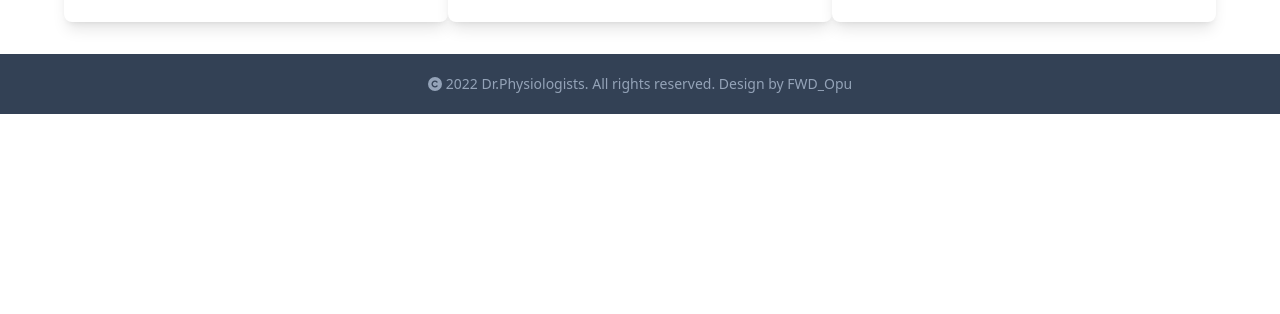
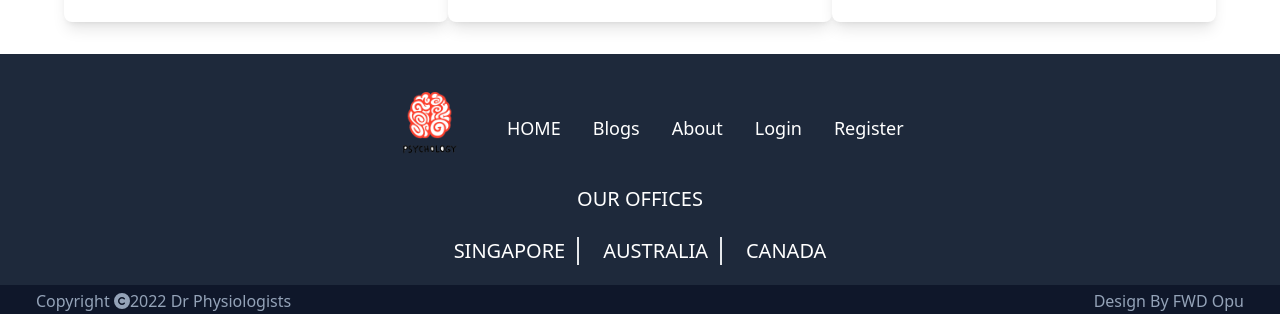
Before and after one commit to HasibAliOpu/Dr-Physiologists, a React (Create React App) app: page / in a window 1280 px wide. Shown: the part 3188-3502 px from the top of the page. Before the commit the page ends 3302 px from the top, so only its background shows below. Built offline with nearby package versions, Linux system fonts and the light colour scheme; no server answers; what tw-elements would draw is missing.

Commit message:
some changes at footer

```diff
--- a/src/Pages/Shared/Footer/Footer.js
+++ b/src/Pages/Shared/Footer/Footer.js
@@ -1,15 +1,39 @@
+import React from "react";
 import { faCopyright } from "@fortawesome/free-solid-svg-icons";
 import { FontAwesomeIcon } from "@fortawesome/react-fontawesome";
-import React from "react";
+import Logo from "../../../images/icon/logo.png";
+import { Link } from "react-router-dom";
 
 const Footer = () => {
   return (
-    <div className="bg-slate-700 text-center md:p-5 text-sm  text-slate-400">
-      <h1>
-        <FontAwesomeIcon icon={faCopyright} className="pr-1" />
-        {new Date().getFullYear()} Dr.Physiologists. All rights reserved. Design
-        by FWD_Opu
-      </h1>
+    <div className="bg-slate-800 w-full">
+      <div className="flex justify-center items-center gap-6 pt-4">
+        <img src={Logo} alt="" className="w-1/12" />
+        <div className="text-white flex gap-8 text-lg">
+          <Link to="/">HOME</Link>
+          <Link to="/blogs">Blogs</Link>
+          <Link to="/about">About</Link>
+          <Link to="/login">Login</Link>
+          <Link to="/register">Register</Link>
+        </div>
+      </div>
+      <div className="text-center text-white text-xl">
+        <h1>OUR OFFICES</h1>
+        <div className="flex justify-center gap-6 mt-6">
+          <p className="border-r-2 pr-3 hover:text-orange-400">SINGAPORE</p>
+          <p className="border-r-2 pr-3 hover:text-purple-400">AUSTRALIA</p>
+          <p className="hover:text-cyan-400">CANADA</p>
+        </div>
+      </div>
+      <div className="text-slate-400 flex justify-between mt-5 px-9 py-1 bg-slate-900">
+        <span>
+          <h1>
+            Copyright <FontAwesomeIcon icon={faCopyright} />
+            {new Date().getFullYear()} Dr Physiologists
+          </h1>
+        </span>
+        <span>Design By FWD Opu</span>
+      </div>
     </div>
   );
 };
```
Also changed, not shown: src/Pages/About/About.css (deleted), src/Pages/Blogs/Blogs.css (deleted), src/Pages/Home/Home/Home.css (deleted), src/Pages/Login/Login.css (deleted), src/Pages/Register/Register.css (deleted), src/Pages/Shared/Footer/Footer.css (deleted), src/Pages/Shared/Header/Header.css (deleted).
